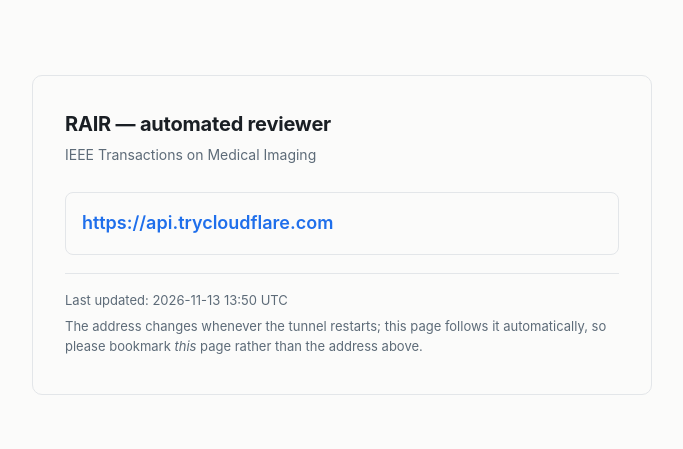
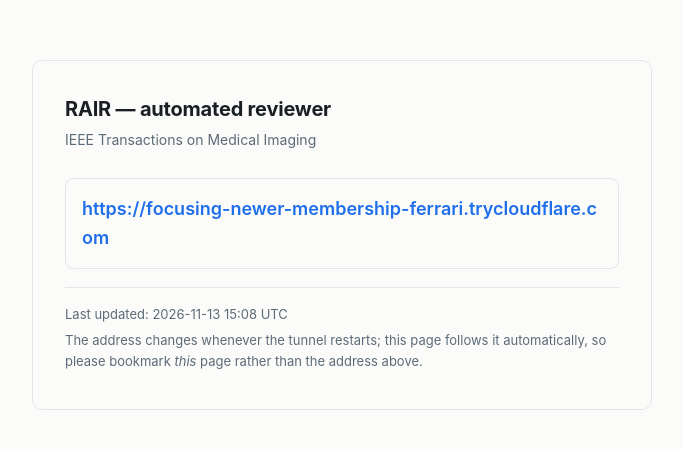
Before and after one commit to mkboch/rair-access, a plain HTML site: page index.html in a window 1280 px wide. Shown: the part 165-614 px from the top of the page, without its empty margins (298-981 px from the left). Drawn offline with Linux system fonts and the light colour scheme.

Commit message:
link: https://focusing-newer-membership-ferrari.trycloudflare.com

```diff
--- a/index.html
+++ b/index.html
@@ -31,9 +31,9 @@
 <div class="card">
   <h1>RAIR — automated reviewer</h1>
   <div class="sub">IEEE Transactions on Medical Imaging</div>
-  <a class="link" id="u" href="https://api.trycloudflare.com">https://api.trycloudflare.com</a>
+  <a class="link" id="u" href="https://focusing-newer-membership-ferrari.trycloudflare.com">https://focusing-newer-membership-ferrari.trycloudflare.com</a>
   <div class="meta">
-    <div>Last updated: <span id="t">2026-11-13 13:50 UTC</span></div>
+    <div>Last updated: <span id="t">2026-11-13 15:08 UTC</span></div>
     <div>The address changes whenever the tunnel restarts; this page follows it
          automatically, so please bookmark <em>this</em> page rather than the address above.</div>
   </div>
```
